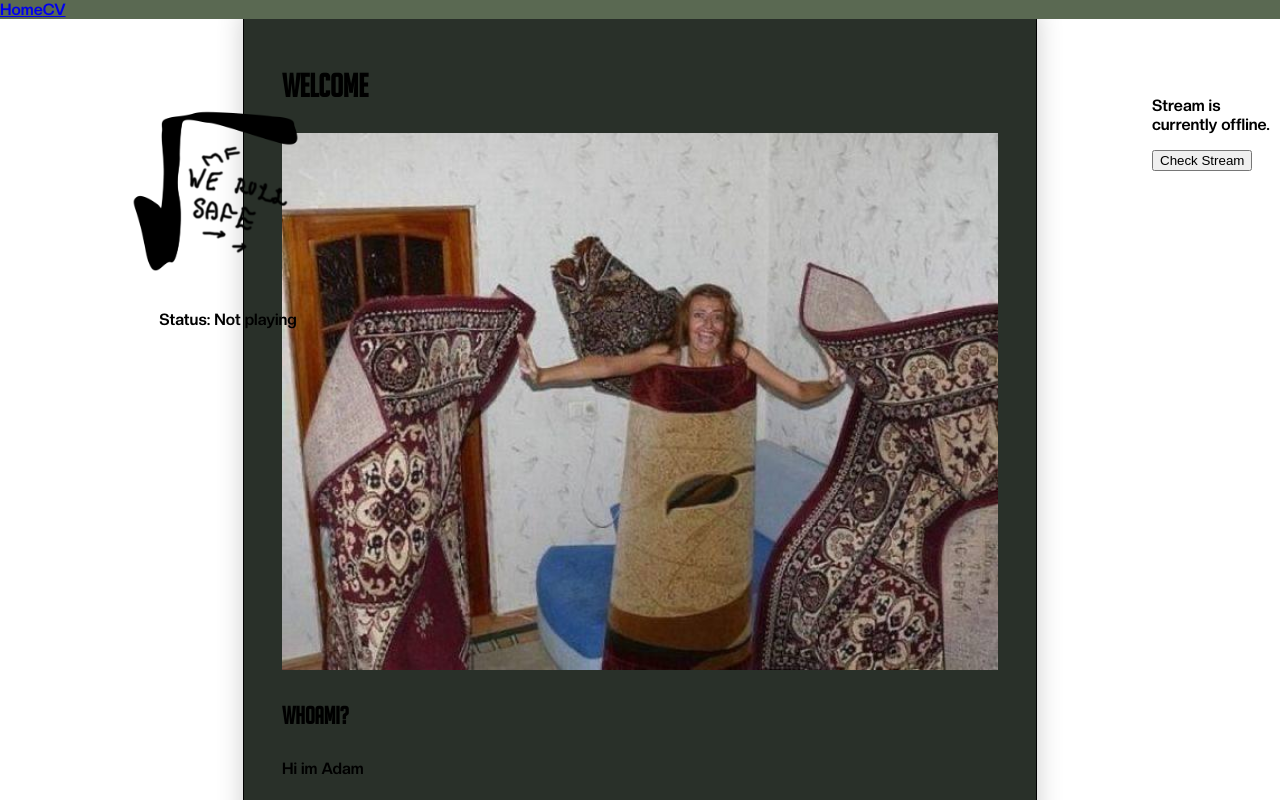
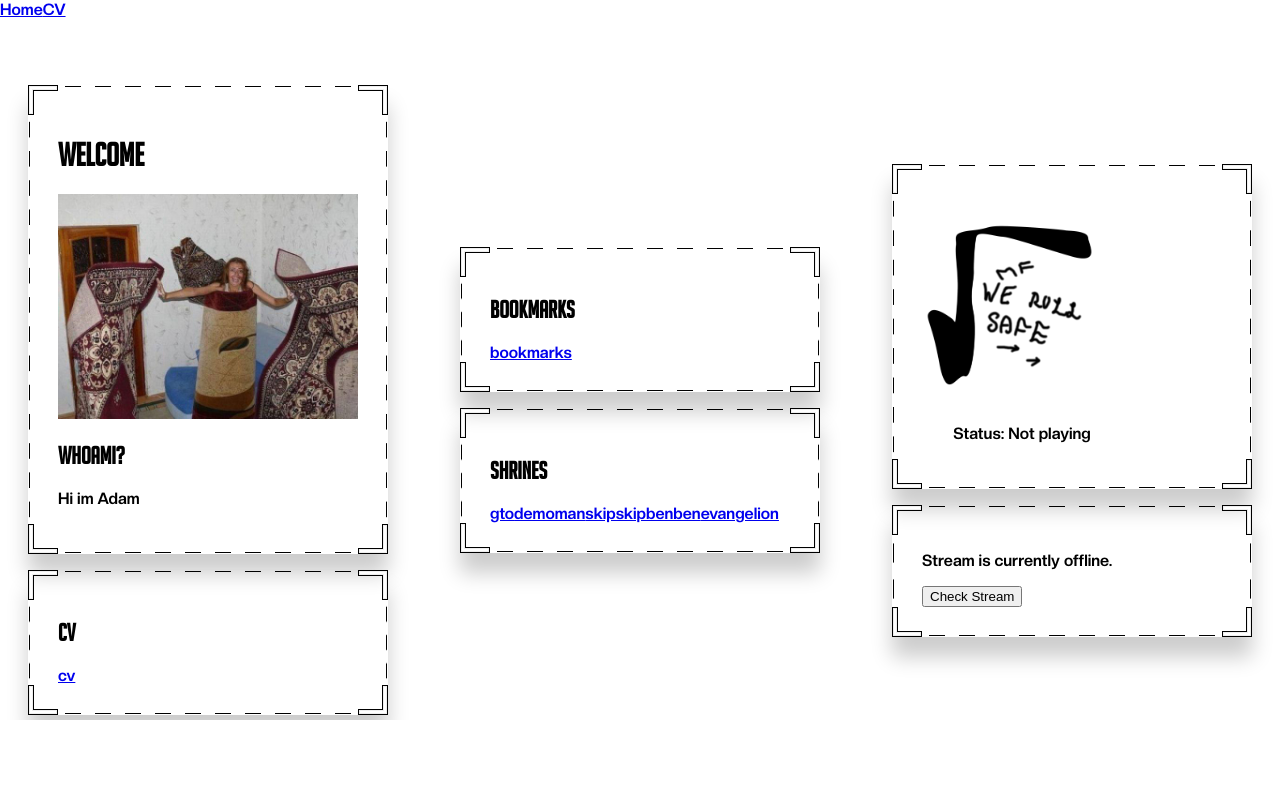
Before and after one commit to SteveThePug/web_server, a Vue app in the folder nginx/vue/: page / in a window 1280 px wide. Shown: the top 800 px of the page. Built offline with nearby package versions, Linux system fonts and the light colour scheme; no server answers.

Commit message:
preparing template

```diff
--- a/nginx/vue/src/App.vue
+++ b/nginx/vue/src/App.vue
@@ -5,11 +5,18 @@ import Footer from "@/components/Footer.vue";
 </script>
 
 <template>
-    <Navbar />
+    <Navbar style="height: 10vh" />
 
-    <RouterView />
+    <RouterView :class="$route.name" />
 
-    <Footer />
+    <Footer style="height: 10vh" />
 </template>
 
-<style scoped></style>
+<style>
+.home {
+    height: 80vh; /* takes full window height */
+    overflow: hidden; /* removes scrolling */
+    display: flex;
+    flex-direction: column;
+}
+</style>
--- a/nginx/vue/src/components/Navbar.vue
+++ b/nginx/vue/src/components/Navbar.vue
@@ -1,5 +1,5 @@
 <template>
-    <nav class="no-print">
+    <nav class="no-print flex-row">
         <RouterLink to="/">Home</RouterLink>
         <RouterLink to="/cv">CV</RouterLink>
     </nav>
@@ -7,10 +7,6 @@
 
 <style>
 nav {
-    position: fixed;
-    width: 100%;
-    left: 0;
-    top: 0;
-    background: var(--background);
+    height: 10vh;
 }
 </style>
--- a/nginx/vue/src/views/CV.vue
+++ b/nginx/vue/src/views/CV.vue
@@ -1,7 +1,5 @@
 <template>
     <main>
-        <RouterLink class="no-print" to="/">Home</RouterLink>
-
         <div
             class="no-print"
             style="width: 100%; text-align: center; margin: 20px 0"
@@ -350,4 +348,8 @@
 
 <style scoped>
 @import url("/css/cv_styles.css");
+
+main {
+    overflow-y: scroll;
+}
 </style>
--- a/nginx/vue/src/views/Home.vue
+++ b/nginx/vue/src/views/Home.vue
@@ -4,31 +4,49 @@ import Radio from "@/components/Radio.vue";
 </script>
 
 <template>
-    <Spotify class="floating" style="left: 10vw; top: 10vh" />
-    <Radio class="floating" style="left: 90vw; top: 10vh" />
-
-    <main class="a4page">
+    <main>
+        <div class="bordered-1">
             <h1>Welcome</h1>
             <img src="/img/epic.jpeg" />
 
             <h2>whoami?</h2>
             <p>Hi im Adam</p>
+        </div>
 
+        <div class="bordered-1">
             <h2>cv</h2>
             <RouterLink to="/cv">cv</RouterLink>
+        </div>
 
+        <div class="bordered-1">
             <h2>bookmarks</h2>
             <RouterLink to="/bookmarks">bookmarks</RouterLink>
+        </div>
 
-        <div>
+        <div class="bordered-1">
             <h2>Shrines</h2>
             <RouterLink to="/shrines/gto">gto</RouterLink>
-            <RouterLink to="/shrine/demoman">demoman</RouterLink>
+            <RouterLink to="/shrines/demoman">demoman</RouterLink>
             <RouterLink to="/shrines/skipskipbenben">skipskipbenben</RouterLink>
             <RouterLink to="/shrines/evangelion">evangelion</RouterLink>
+        </div>
+
+        <div class="bordered-1">
+            <Spotify class="border" />
+        </div>
+        <div class="bordered-1">
+            <Radio />
         </div>
     </main>
 </template>
 
-<styles scoped>
-</styles>
+<style scoped>
+main {
+    display: flex;
+    flex-wrap: wrap;
+    flex-direction: column;
+    align-items: center;
+    justify-content: center;
+    gap: 1rem;
+}
+</style>
```
Lines whose indentation alone changed are shown as unchanged.
